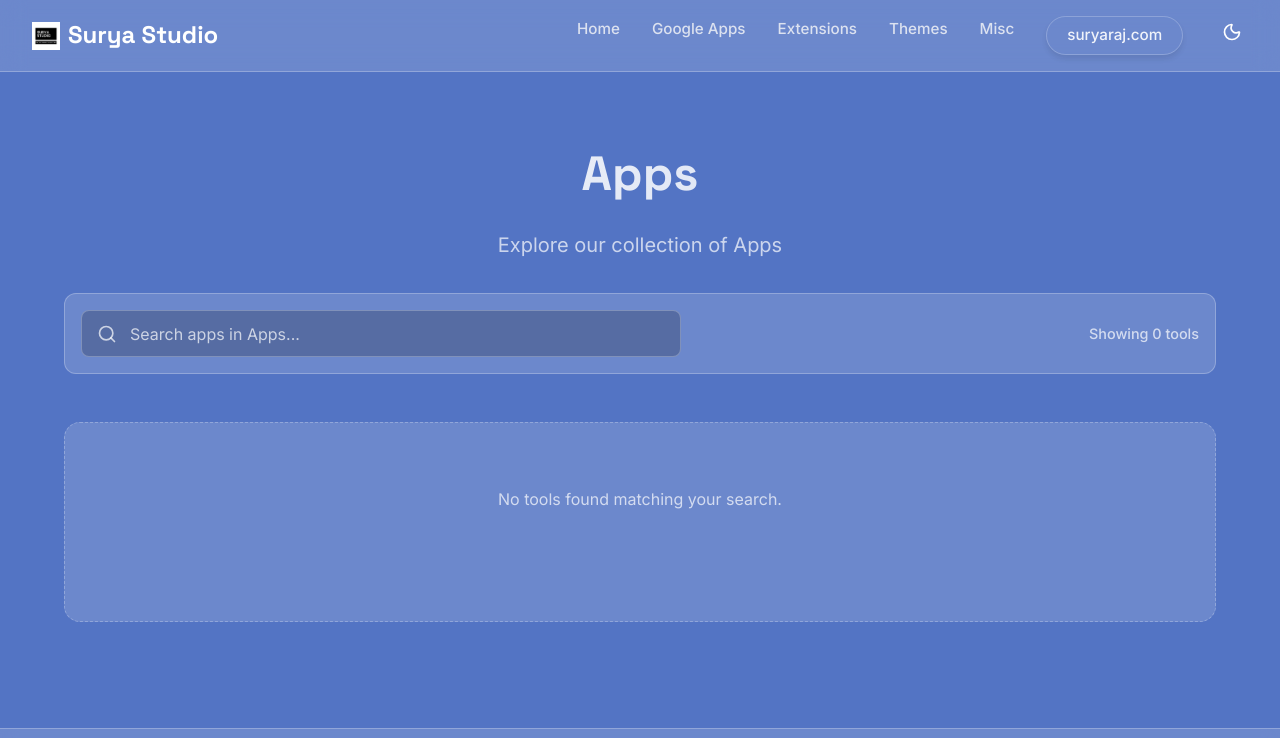
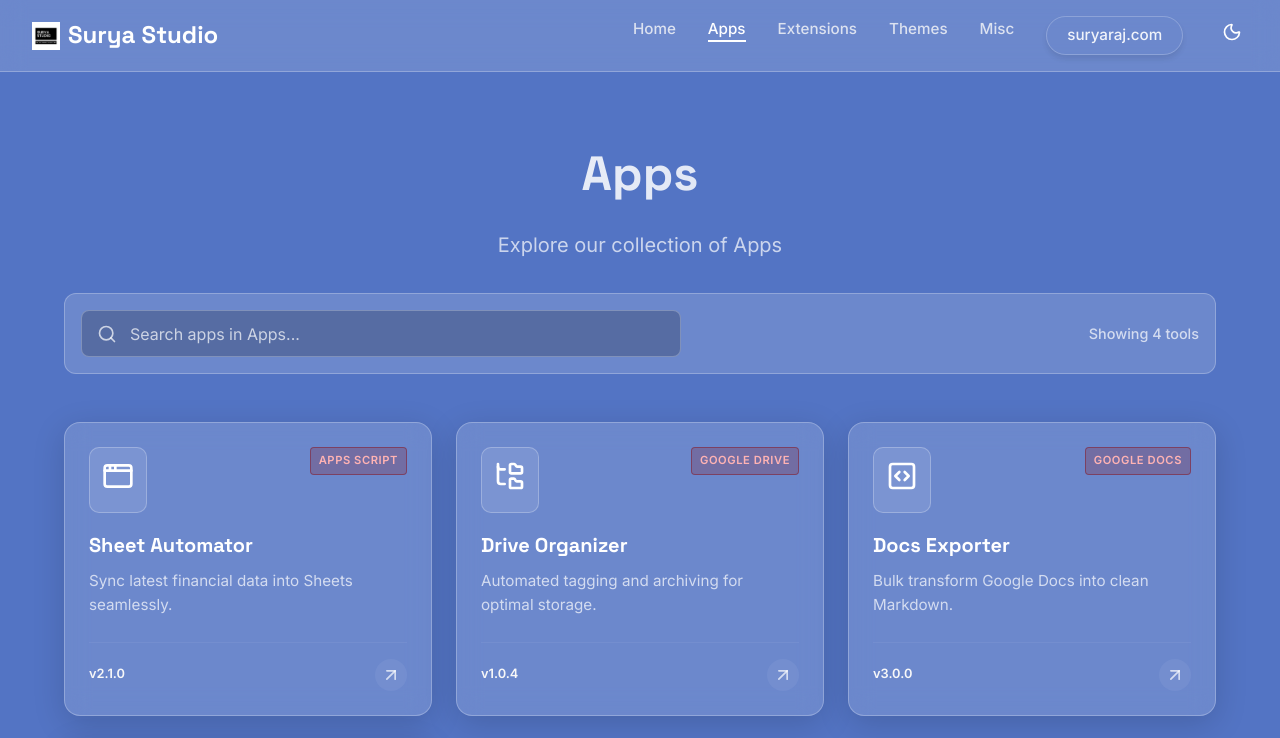
Before and after one commit to suryakantamangaraj/apps, a React (Vite) app: page /apps in a window 1280 px wide. Shown: the top 738 px of the page. Built offline with nearby package versions, Linux system fonts and the light colour scheme.

Commit message:
feat: rename Google Apps to Apps and support multiple secondary links

```diff
--- a/src/App.jsx
+++ b/src/App.jsx
@@ -22,7 +22,7 @@ function App() {
             {/* Index Route: Displays the landing page snap-scroll feed */}
             <Route index element={<Home />} />
 
-            {/* Dynamic Category Layout: Captures slugs like /google-apps or /themes */}
+            {/* Dynamic Category Layout: Captures slugs like /apps or /themes */}
             <Route path=":categorySlug" element={<CategoryView />} />
 
             {/* App Detail Routes: Render specific app architectures by ID */}
--- a/src/components/CategoryView.jsx
+++ b/src/components/CategoryView.jsx
@@ -34,7 +34,7 @@ const CategoryView = () => {
     const { categorySlug } = useParams();
     const [searchQuery, setSearchQuery] = useState('');
 
-    // Format category slug to Title Case (e.g. google-apps -> Google Apps)
+    // Format category slug to Title Case (e.g. apps -> Apps)
     const categoryName = categorySlug
         ? categorySlug.split('-').map(w => w.charAt(0).toUpperCase() + w.slice(1)).join(' ')
         : 'Category';
--- a/src/components/Navbar.jsx
+++ b/src/components/Navbar.jsx
@@ -47,8 +47,8 @@ const Navbar = () => {
           </NavLink>
         </li>
         <li>
-          <NavLink to="/google-apps" className={({ isActive }) => `nav-link ${isActive ? 'active' : ''}`} onClick={closeMenu}>
-            Google Apps
+          <NavLink to="/apps" className={({ isActive }) => `nav-link ${isActive ? 'active' : ''}`} onClick={closeMenu}>
+            Apps
           </NavLink>
         </li>
         <li>
--- a/src/data/appDataExtensions.jsx
+++ b/src/data/appDataExtensions.jsx
@@ -82,8 +82,11 @@ export const appDataExtensions = [
         description: "Transform your new tab page into a beautifully crafted, frosted glassmorphism productivity dashboard. Organize tasks, track deadlines, and eliminate the noise.",
         version: "1.0.0",
         lastUpdated: "November 2024",
-        platform: "Chrome",
-        storeLink: "https://chromewebstore.google.com/detail/ooookbehgjagiomcfhalicofgpcfmcfn",
+        platform: "Chrome / Safari",
+        links: [
+            { url: "https://chromewebstore.google.com/detail/ooookbehgjagiomcfhalicofgpcfmcfn", label: "Chrome Web Store" },
+            { url: "#", label: "Safari Extension" }
+        ],
         privacyPolicy: genericPrivacyPolicy,
         icon: <CheckCircle2 size={32} />,
         media: [
--- a/src/data/appDataGoogleApps.jsx
+++ b/src/data/appDataGoogleApps.jsx
@@ -4,7 +4,7 @@ import { genericPrivacyPolicy } from './shared';
 export const appDataGoogleApps = [
     {
         id: "sheet-automator",
-        category: "google-apps",
+        category: "apps",
         title: "Sheet Automator",
         tagline: "Sync latest financial data into Sheets seamlessly.",
         description: "A custom Apps Script library that pulls the latest financial data directly into Sheets, cleaning formatting issues automatically.",
@@ -22,7 +22,7 @@ export const appDataGoogleApps = [
     },
     {
         id: "drive-organizer",
-        category: "google-apps",
+        category: "apps",
         title: "Drive Organizer",
         tagline: "Automated tagging and archiving for optimal storage.",
         description: "Scan and archive old files, freeing up storage while maintaining an organized directory structure based on project tags.",
@@ -47,7 +47,7 @@ How it works:
     },
     {
         id: "docs-exporter",
-        category: "google-apps",
+        category: "apps",
         title: "Docs Exporter",
         tagline: "Bulk transform Google Docs into clean Markdown.",
         description: "Bulk transform Google Docs into clean Markdown files for offline wikis.",
@@ -65,7 +65,7 @@ How it works:
     },
     {
         id: "forms-webhook",
-        category: "google-apps",
+        category: "apps",
         title: "Forms Webhook",
         tagline: "Trigger immediate API calls on form submission.",
         description: "Instantly trigger external API calls and Slack alerts whenever a Google Form is successfully submitted.",
--- a/src/pages/AppDetail.jsx
+++ b/src/pages/AppDetail.jsx
@@ -122,7 +122,7 @@ const AppDetail = () => {
         "applicationCategory": app.category,
         "operatingSystem": app.platform || "Any",
         "softwareVersion": app.version || "1.0.0",
-        "url": app.storeLink || ""
+        "url": app.storeLink || (app.links && app.links.length > 0 ? app.links[0].url : "")
     };
 
     if (firstImageUrl) {
@@ -160,9 +160,21 @@ const AppDetail = () => {
                     <p className="app-hero-pitch">{app.tagline}</p>
                     <p className="app-hero-desc">{app.description}</p>
 
-                    <a href={app.storeLink} target="_blank" rel="noopener noreferrer" className="btn-primary app-cta">
-                        Download / View in Store <ArrowUpRight size={18} />
-                    </a>
+                    <div style={{ display: 'flex', gap: '1rem', flexWrap: 'wrap' }}>
+                        {app.links && app.links.length > 0 ? (
+                            app.links.map((link, idx) => (
+                                <a key={idx} href={link.url} target="_blank" rel="noopener noreferrer" className="btn-primary app-cta">
+                                    {link.label || 'Download / View in Store'} <ArrowUpRight size={18} />
+                                </a>
+                            ))
+                        ) : (
+                            app.storeLink && (
+                                <a href={app.storeLink} target="_blank" rel="noopener noreferrer" className="btn-primary app-cta">
+                                    {app.storeLinkLabel || 'Download / View in Store'} <ArrowUpRight size={18} />
+                                </a>
+                            )
+                        )}
+                    </div>
                 </div>
 
                 <div className="app-hero-media">
--- a/src/pages/Home.jsx
+++ b/src/pages/Home.jsx
@@ -68,10 +68,10 @@ const Home = () => {
 
             <div className="snap-section" id="arsenal-categories">
                 <CategoryPreview
-                    title="Google Apps"
+                    title="Apps"
                     description="A collection of scripts and integrations designed specifically for Google Workspace apps to automate mundane tasks."
                     appsArray={googleAppsData}
-                    linkTo="/google-apps"
+                    linkTo="/apps"
                 />
             </div>
 
```
Also changed, not shown: 1 other file (tests, documents, lock files or other folders).
